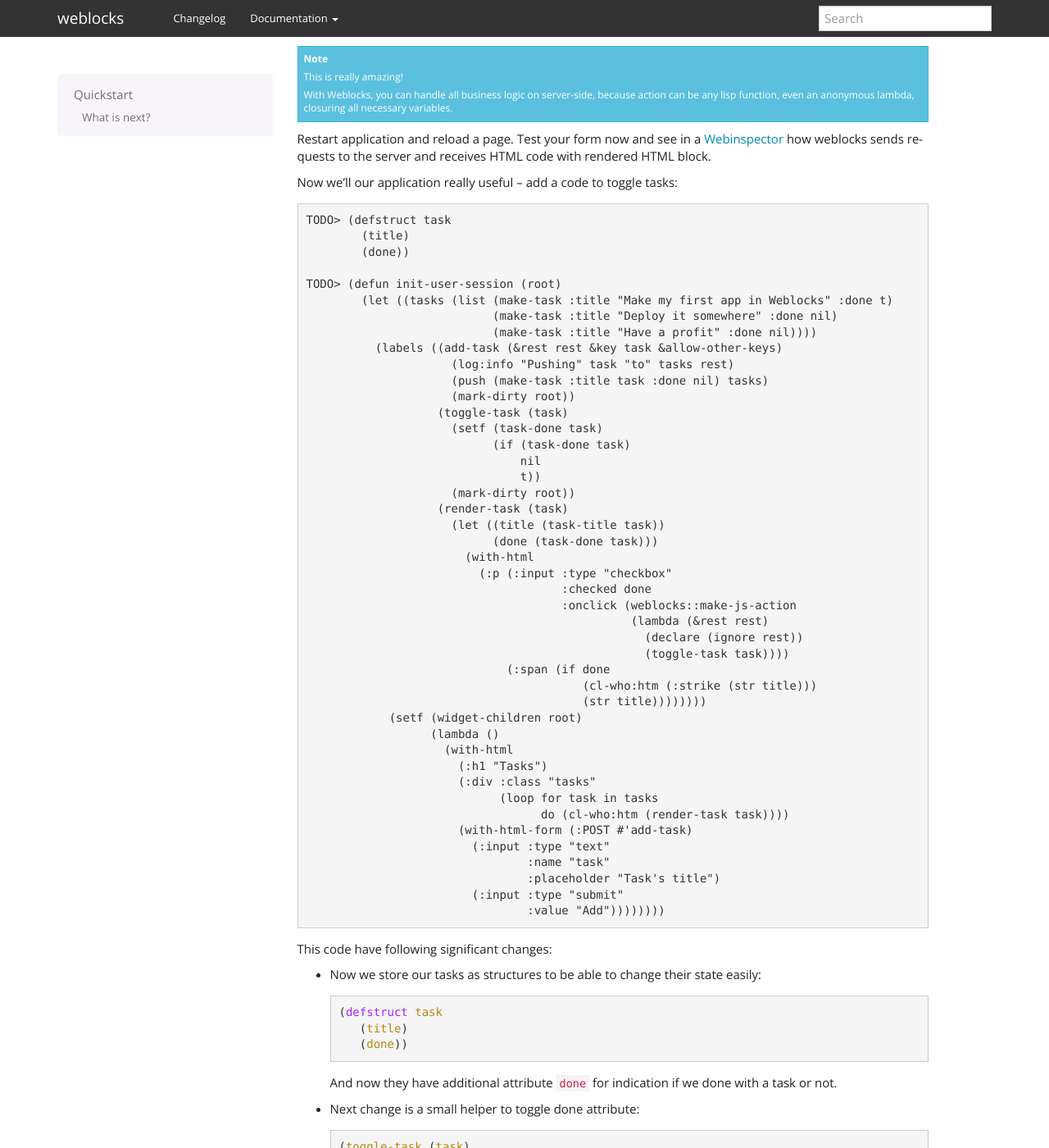
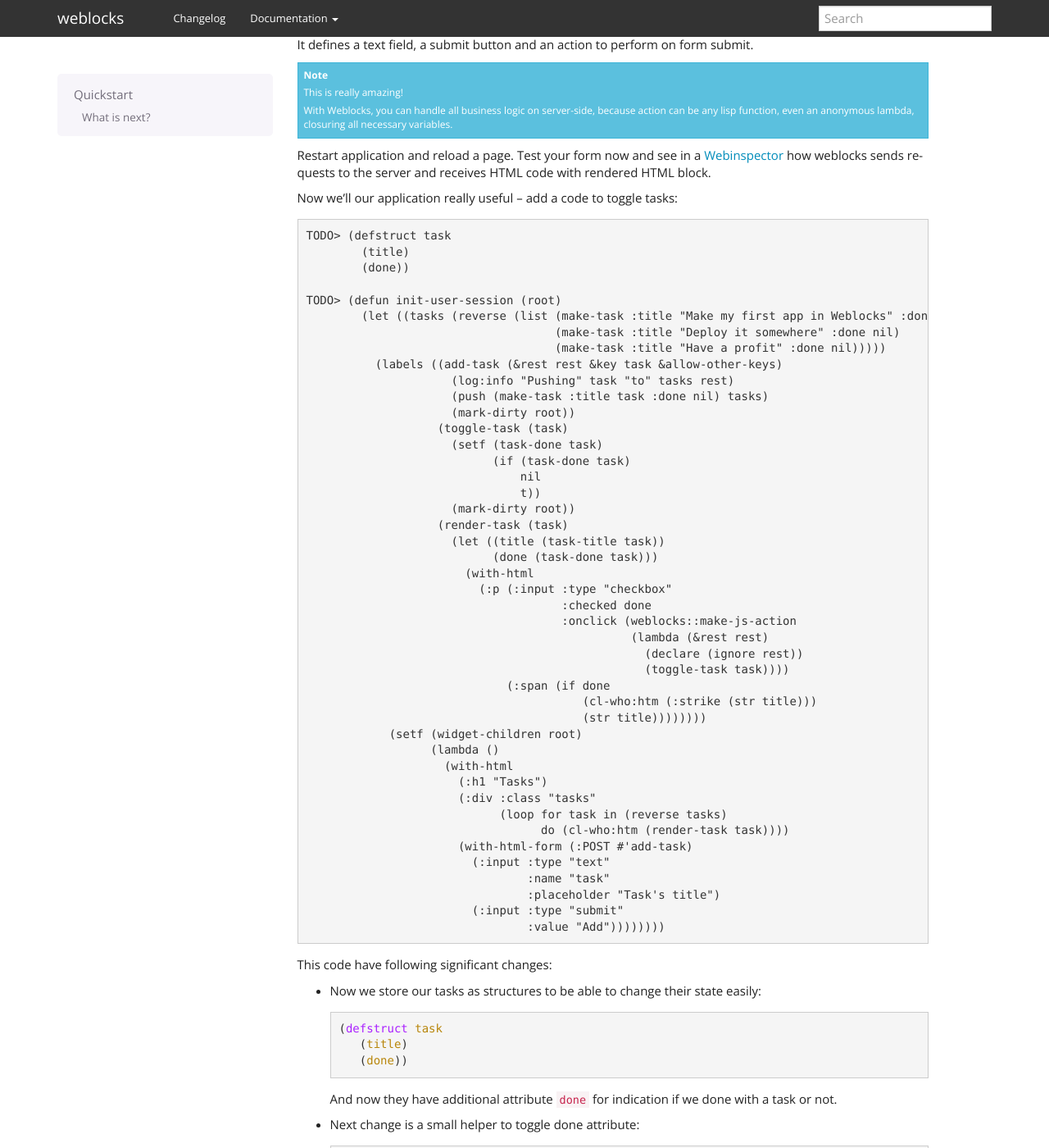
Before and after one commit to skypher/weblocks, a Sphinx documentation site: the page built from docs/source/quickstart.rst, in a window 1280 px wide and 1400 px high, scrolled down 2391 px. Shown: the whole window at 82% size. Built offline with Sphinx 7.4.7, drawn with Linux system fonts in a browser that asks for light colours; some of the changed text lies outside the part shown.

Commit message:
quickstart: add a task at the end of the list, not the top (reverse)

```diff
--- a/docs/source/quickstart.rst
+++ b/docs/source/quickstart.rst
@@ -83,9 +83,9 @@
 .. code-block:: common-lisp-repl
 
    TODO> (defun init-user-session (root)
-           (let ((tasks '("Make my first app in Weblocks"
-                          "Deploy it somewhere"
-                          "Have a profit")))
+           (let ((tasks (reverse '("Make my first app in Weblocks"
+                                   "Deploy it somewhere"
+                                   "Have a profit"))))
              (flet ((add-task (&rest rest &key task &allow-other-keys)
                       (push task tasks)
                       (mark-dirty root)))
@@ -94,8 +94,9 @@
                        (with-html
                          (:h1 "Tasks")
                          (:ul :class "tasks"
-                              (loop for task in tasks
+                              (loop for task in (reverse tasks)
                                     do (cl-who:htm (:li (str task)))))
+
                          (with-html-form (:POST #'add-task)
                            (:input :type "text"
                                    :name "task"
@@ -155,9 +156,9 @@
            (done))
 
    TODO> (defun init-user-session (root)
-           (let ((tasks (list (make-task :title "Make my first app in Weblocks" :done t)
-                              (make-task :title "Deploy it somewhere" :done nil)
-                              (make-task :title "Have a profit" :done nil))))
+           (let ((tasks (reverse (list (make-task :title "Make my first app in Weblocks" :done t)
+                                       (make-task :title "Deploy it somewhere" :done nil)
+                                       (make-task :title "Have a profit" :done nil)))))
              (labels ((add-task (&rest rest &key task &allow-other-keys)
                         (log:info "Pushing" task "to" tasks rest)
                         (push (make-task :title task :done nil) tasks)
@@ -186,7 +187,7 @@
                        (with-html
                          (:h1 "Tasks")
                          (:div :class "tasks"
-                               (loop for task in tasks
+                               (loop for task in (reverse tasks)
                                      do (cl-who:htm (render-task task))))
                          (with-html-form (:POST #'add-task)
                            (:input :type "text"
```
